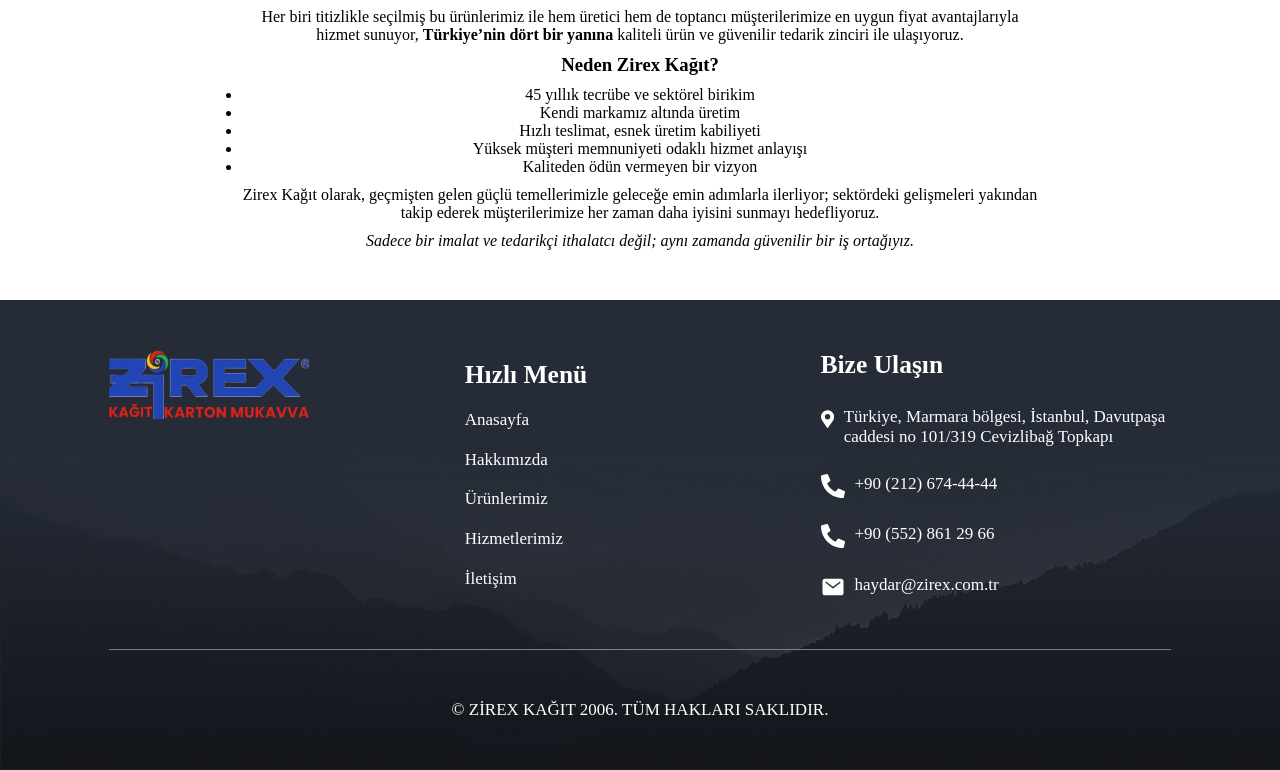
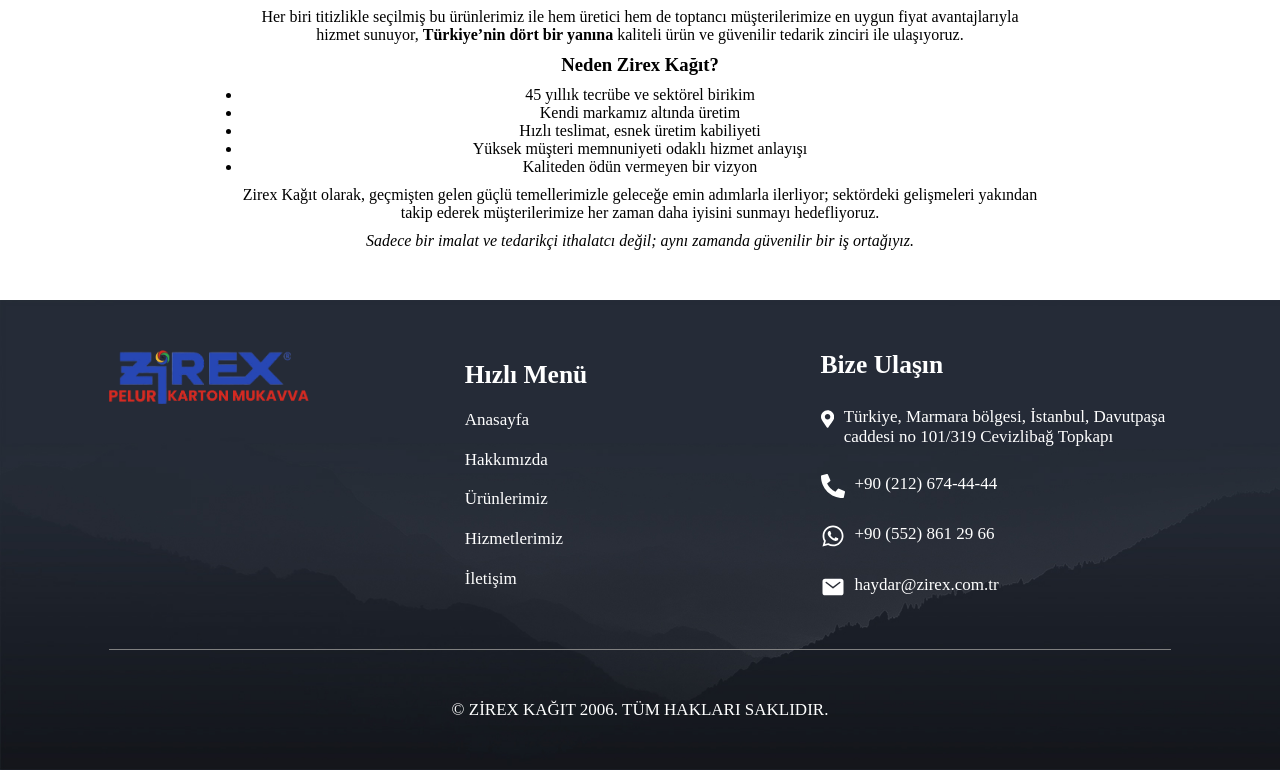
Before and after one commit to Bugrahancobain/zirex, a Next.js app: page /aboutUs in a window 1280 px wide. Shown: the part 1384-2154 px from the top of the page. Built offline with nearby package versions, Linux system fonts and the light colour scheme.

Commit message:
logo edits

```diff
--- a/src/app/components/Footer.js
+++ b/src/app/components/Footer.js
@@ -1,6 +1,6 @@
 import React from 'react'
 import "../style/footer.css"
-import { FaPhoneAlt, FaMapMarkerAlt, FaInstagram, FaLinkedin } from "react-icons/fa";
+import { FaPhoneAlt, FaMapMarkerAlt, FaWhatsapp } from "react-icons/fa";
 import { IoMail } from "react-icons/io5";
 import Link from 'next/link'
 
@@ -28,7 +28,7 @@
                         <FaPhoneAlt />+90 (212) 674-44-44
                     </div>
                     <div>
-                        <FaPhoneAlt />+90 (552) 861 29 66
+                        <FaWhatsapp />+90 (552) 861 29 66
                     </div>
                     <div>
                         <IoMail />haydar@zirex.com.tr
```
Also changed, not shown: public/Zirex_Logo.png.
